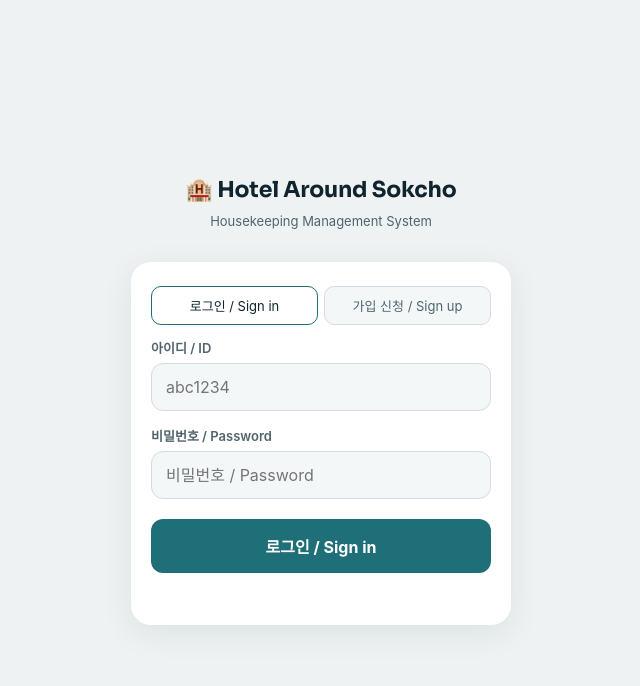
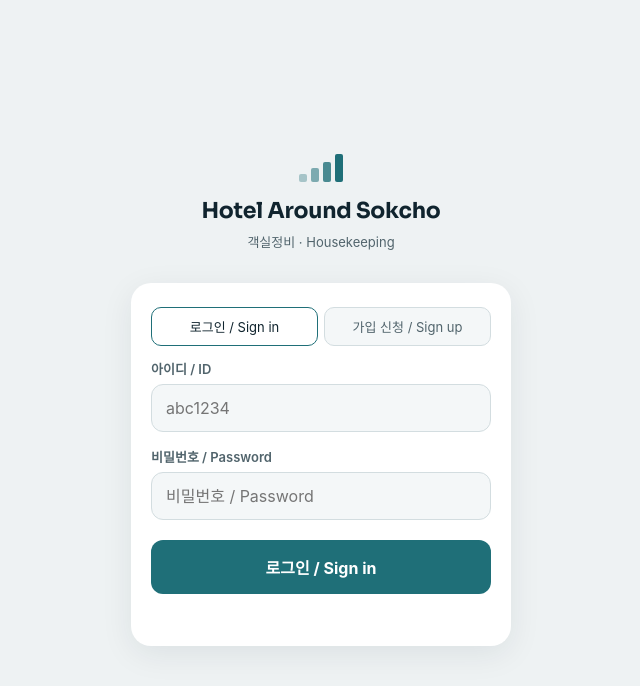
Before and after one commit to hotelaroundsokcho/housekeeping-dev, a plain HTML site: page index.html in a window 1280 px wide. Shown: the whole page, without its empty margins (319-959 px from the left). Drawn offline with Linux system fonts and the light colour scheme; a web font is replaced by a local one.

Commit message:
[DEV] v13: restore Dev logo mark on auth login screen

```diff
--- a/index.html
+++ b/index.html
@@ -450,7 +450,7 @@ input,select,textarea{font-family:inherit;color:var(--text);}
 </head>
 <body>
 <div id="loginScreen">
-<div class="logo"><h1>🏨 Hotel Around Sokcho</h1><p>Housekeeping Management System</p></div>
+<div class="logo"><span class="mark" aria-hidden="true"><i></i><i></i><i></i><i></i></span><h1>Hotel Around Sokcho</h1><p>객실정비 · Housekeeping</p></div>
 <div class="login-card">
 <div id="authRoot"></div>
 <div style="display:none"><div id="userGrid"></div><div id="loginPwGroup"></div><div id="loginPwLabel"></div><input id="loginPwInput"><button id="loginSubmitBtn"></button><div id="loginError"></div></div>
```
